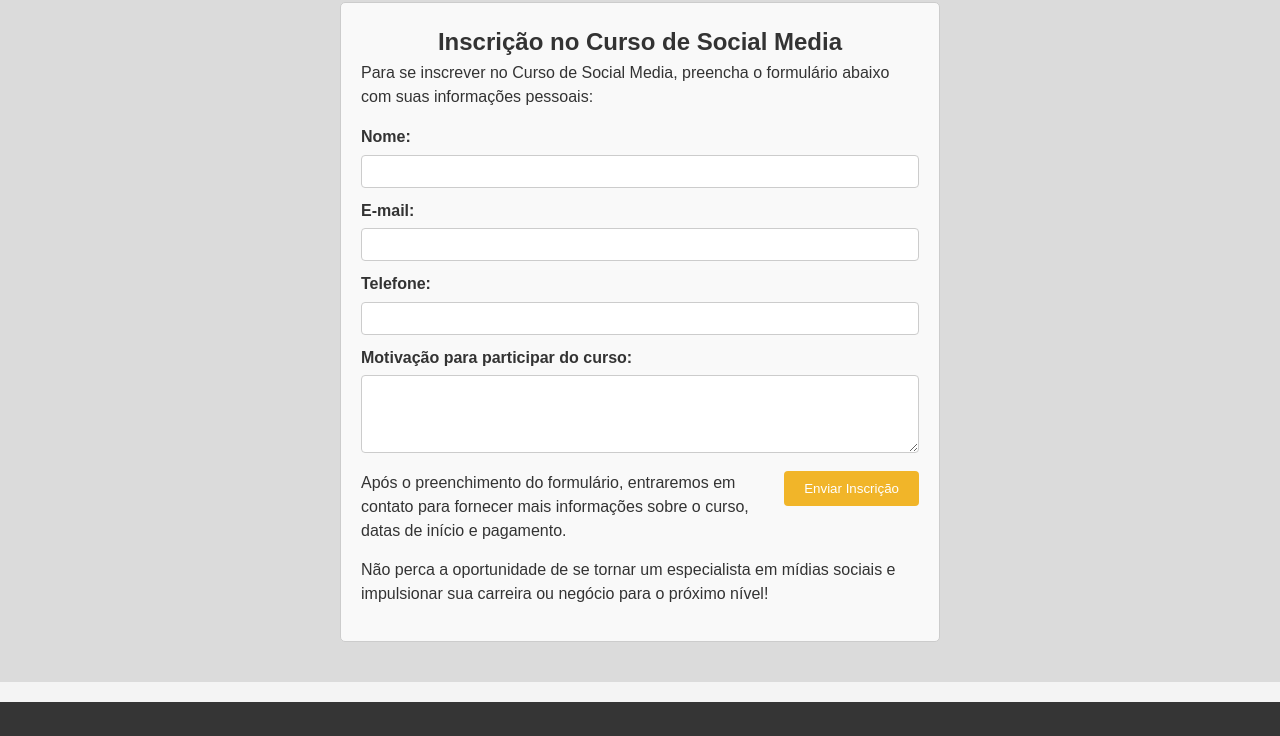
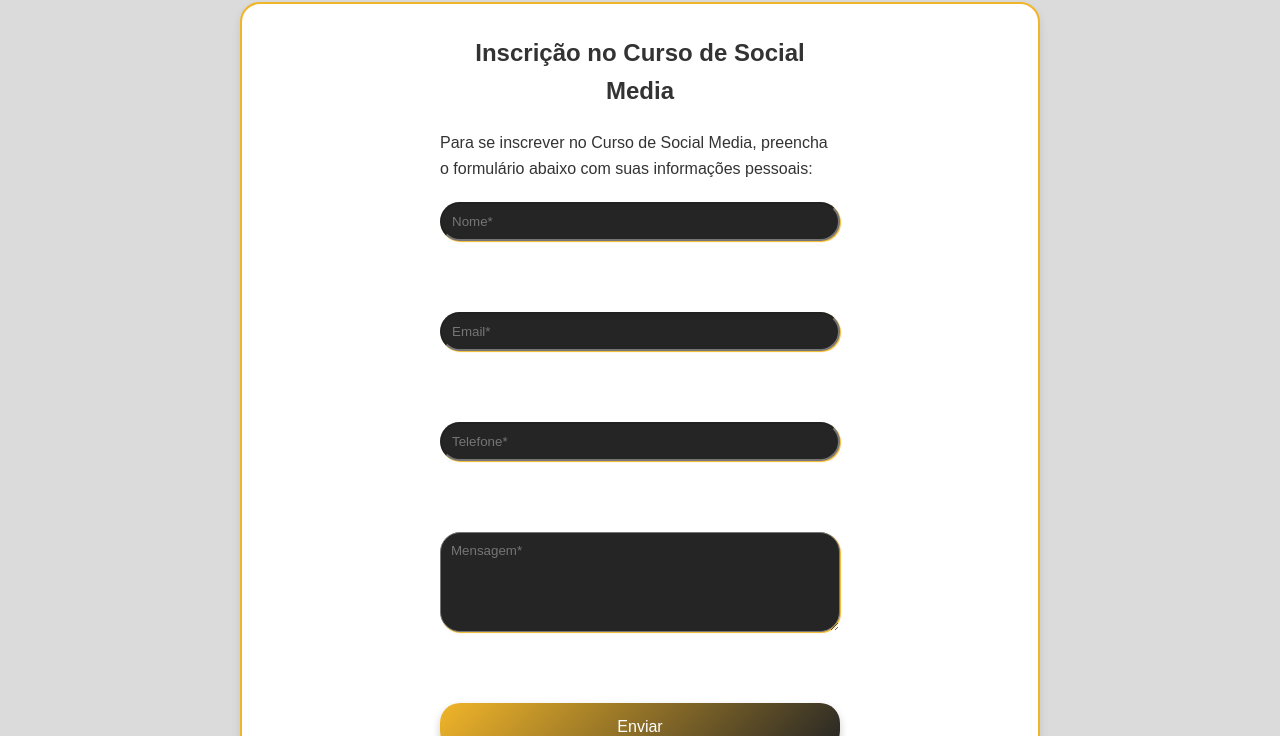
Before and after one commit to HeitorPrados/Site_Responsivo, a plain HTML site: page index.html in a window 1280 px wide. Shown: the part 1364-2100 px from the top of the page. Drawn offline with Linux system fonts and the light colour scheme.

Commit message:
Add files via upload

```diff
--- a/assets/css/styles.css
+++ b/assets/css/styles.css
@@ -112,49 +112,74 @@ ul {
     margin-top: 10px;
 }
 
-.form1 {
-    max-width: 600px;
-    margin: 20px auto;
+section {
+    display: flex;
+    justify-content: center;
+    align-items: center;
+    height: auto;
     padding: 20px;
-    border: 1px solid #ccc;
-    border-radius: 5px;
-    background-color: #f9f9f9;
-    font-family: Arial, sans-serif;
 }
-.form1 h2 {
-    text-align: center;
+
+.funddo-pag {
+    display: flex;
+    align-items: center;
+    justify-content: center;
+    flex-direction: column;
+    gap: 20px;
+    width: 100%;
+    max-width: 800px;
+    padding: 20px;
+    border-radius: 20px;
+    box-shadow: 0 4px 8px rgba(0, 0, 0, 0.1);
+    background-color: white;
+    border: 2px solid var(--cor-sec);
 }
-.form1 p {
-    margin-bottom: 15px;
+
+form {
+    display: flex;
+    flex-direction: column;
+    align-items: center;
+    width: 100%;
+    max-width: 100%;
+}
+
+form > * {
+    width: 100%;
+    max-width: 400px;
+    margin: 10px 0;
+}
+
+.input, .text-area {
+    color: var(--letras);
+    border-radius: 20px;
+    background-color: var(--cor-prim);
+    padding: 10px;
+    box-shadow: 1px 1px 1px var(--cor-sec);
+    text-align: left; /* Ensure text is left-aligned */
+}
+
+.text-area {
+    height: 100px;
+}
+
+.button-ctt {
+    border-radius: 20px;
+    padding: 15px;
+    box-shadow: 0 4px 8px rgba(0, 0, 0, 0.2);
+    cursor: pointer;
+    background: linear-gradient(135deg, var(--cor-sec), var(--cor-prim));
+    color: white;
+    border: none;
+    margin-bottom: 40px;
     font-size: 16px;
-    line-height: 1.5;
+    transition: all 0.3s ease;
+    width: 100%;
+    max-width: 400px;
 }
-.form1 label {
-    display: block;
-    margin-bottom: 5px;
-    font-weight: bold;
-}
-.form1 input[type="text"],
-.form1 input[type="email"],
-.form1 textarea {
-    width: 100%;
-    padding: 8px;
-    margin-bottom: 10px;
-    border: 1px solid #ccc;
-    border-radius: 4px;
-    box-sizing: border-box;
-}
-.form1 input[type="submit"] {
-    background-color: var(--cor-sec);
-    color: white;
-    padding: 10px 20px;
-    border: none;
-    border-radius: 4px;
-    cursor: pointer;
-    float: right;
-}
-.form1 input[type="submit"]:hover {
-    background-color: var(--cor-sec);
+
+.button-ctt:hover {
+    background: linear-gradient(135deg, var(--cor-prim), var(--cor-sec));
+    transform: scale(1.05);
 }
 
 footer {
@@ -183,6 +208,26 @@ footer p {
     margin-top: 20px;
     color: var(--letras);
     font-size: 14px;
+}
+
+@media (max-width: 1024px) {
+    nav button {
+        font-size: 14px;
+        padding: 0 15px;
+        height: 40px;
+    }
+
+    .banner h1 {
+        font-size: 2.5em;
+    }
+
+    .container {
+        padding: 15px;
+    }
+
+    .funddo-pag {
+        padding: 15px;
+    }
 }
 
 @media (max-width: 768px) {
@@ -221,9 +266,12 @@ footer p {
         padding: 15px;
     }
 
-    .form1 {
-        width: 100%;
+    .funddo-pag {
         padding: 15px;
+    }
+
+    .input, .text-area, .button-ctt {
+        max-width: 100%;
     }
 }
 
@@ -250,22 +298,8 @@ footer p {
         padding: 10px;
     }
 
-    .form1 {
+    .funddo-pag {
         padding: 10px;
-    }
-
-    .form1 p {
-        font-size: 14px;
-    }
-
-    .form1 input[type="text"],
-    .form1 input[type="email"],
-    .form1 textarea {
-        padding: 6px;
-    }
-
-    .form1 input[type="submit"] {
-        padding: 8px 15px;
     }
 
     footer {
--- a/index.html
+++ b/index.html
@@ -10,23 +10,23 @@
     <header>
         <a href="/"><img src="assets/img/logo.png" alt="Logo Social Media" class="logo"></a>
         <nav>
-            <a href="#"><button>Sobre</button></a>
-            <a href="/Conteúdos"><button>Conteúdos</button></a>
-            <a href="/Inscrição"><button>Inscrição</button></a>
+            <a href="#sobre"><button>Sobre</button></a>
+            <a href="#conteudos"><button>Conteúdos</button></a>
+            <a href="#inscricao"><button>Inscrição</button></a>
         </nav>
     </header>
     <main>
         <div class="banner">
             <h1>Increva-se Agora</h1>
         </div>
-        <h3>Sobre</h3>
+        <h3 id="sobre">Sobre</h3>
         <p>Nos dias de hoje, a presença online é crucial para qualquer negócio ou marca que deseje se
-             destacar e alcançar seu público-alvo. O Curso de Social Media oferece uma abordagem abrangente para
-              entender e dominar as nuances das mídias sociais. Desde estratégias de conteúdo até análise de
-               métricas, este curso oferece os conhecimentos necessários para se destacar no mundo digital. </p>
+            destacar e alcançar seu público-alvo. O Curso de Social Media oferece uma abordagem abrangente para
+            entender e dominar as nuances das mídias sociais. Desde estratégias de conteúdo até análise de
+            métricas, este curso oferece os conhecimentos necessários para se destacar no mundo digital.</p>
 
         <div class="container">
-            <h3>Conteúdo do Curso de Social Media</h3>
+            <h3 id="conteudos">Conteúdo do Curso de Social Media</h3>
 
             <h4>Introdução às Mídias Sociais</h4>
                 <ul>
@@ -62,33 +62,23 @@
                     <li>Mensuração do retorno sobre o investimento (ROI)</li>
                 </ul>
         </div>
-        <div class="form1">
-            <h2>Inscrição no Curso de Social Media</h2>
-            <p>
-                Para se inscrever no Curso de Social Media, preencha o formulário abaixo com suas informações pessoais:
-            </p>
-            <form action="inscricao" method="POST">
-                <label for="nome">Nome:</label>
-                <input type="text" id="nome" name="nome" required>
-
-                <label for="email">E-mail:</label>
-                <input type="email" id="email" name="email" required>
-
-                <label for="telefone">Telefone:</label>
-                <input type="text" id="telefone" name="telefone">
-
-                <label for="motivacao">Motivação para participar do curso:</label>
-                <textarea id="motivacao" name="motivacao" rows="4" required></textarea>
-
-                <input type="submit" value="Enviar Inscrição">
-            </form>
-            <p>
-                Após o preenchimento do formulário, entraremos em contato para fornecer mais informações sobre o curso, datas de início e pagamento.
-            </p>
-            <p>
-                Não perca a oportunidade de se tornar um especialista em mídias sociais e impulsionar sua carreira ou negócio para o próximo nível!
-            </p>
-        </div>
+        <section>
+            <div class="funddo-pag">
+                <form action="/submit" method="post">
+                    <h2 style="text-align: center;" id="inscricao">Inscrição no Curso de Social Media</h2>
+                    <p>Para se inscrever no Curso de Social Media, preencha o formulário abaixo com suas informações pessoais:</p>
+                    <input required type="text" class="input" placeholder="Nome*" />
+                    <br /> <br />
+                    <input type="email" class="input" placeholder="Email*" />
+                    <br /> <br />
+                    <input type="tel" class="input" placeholder="Telefone*" />
+                    <br /> <br />
+                    <textarea class="text-area" rows="7" placeholder="Mensagem*"></textarea>
+                    <br><br>
+                    <button class="button-ctt" type="submit">Enviar</button>
+                </form>
+            </div>
+        </section>
     </main>
     <footer>
         <a href="/"><img src="assets/img/logo.png" alt="Logo Social Media" class="logo"></a>
```
